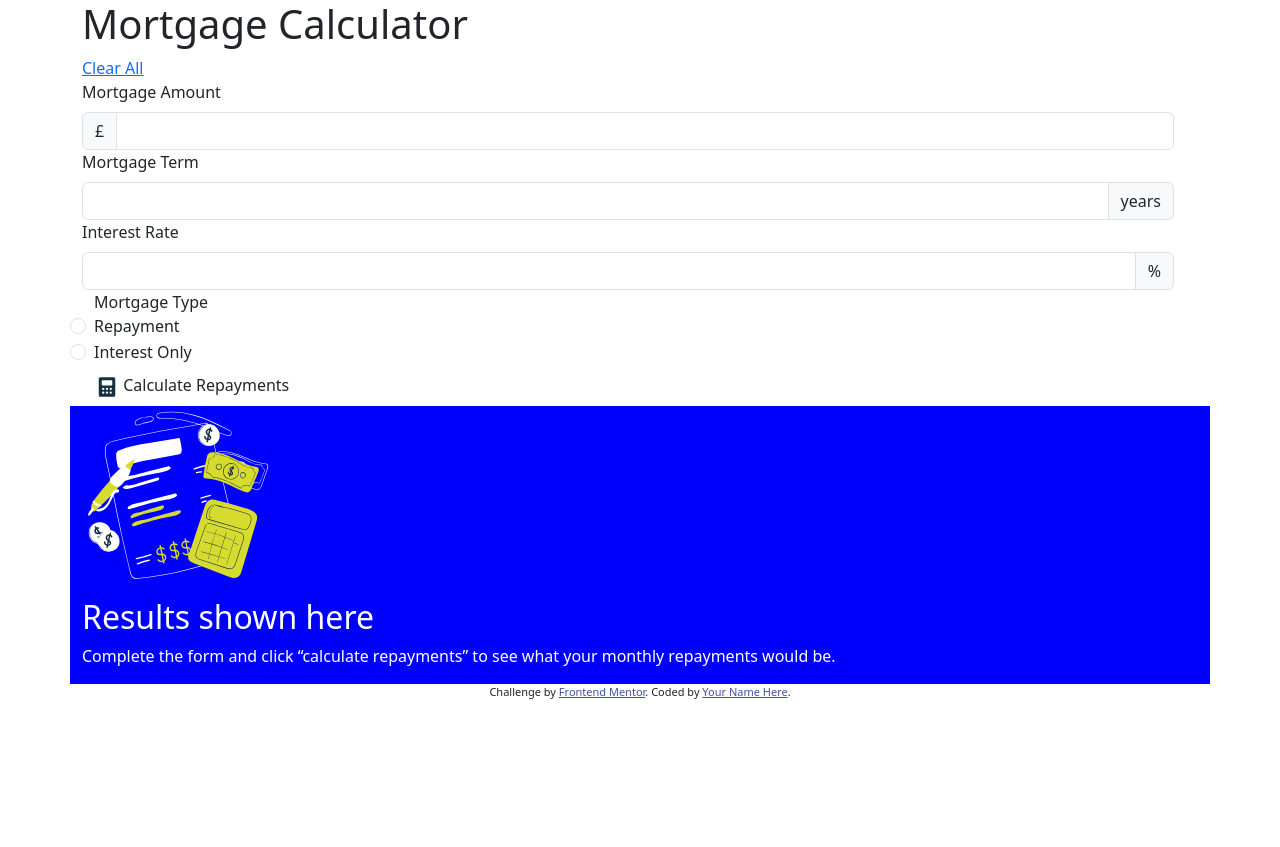
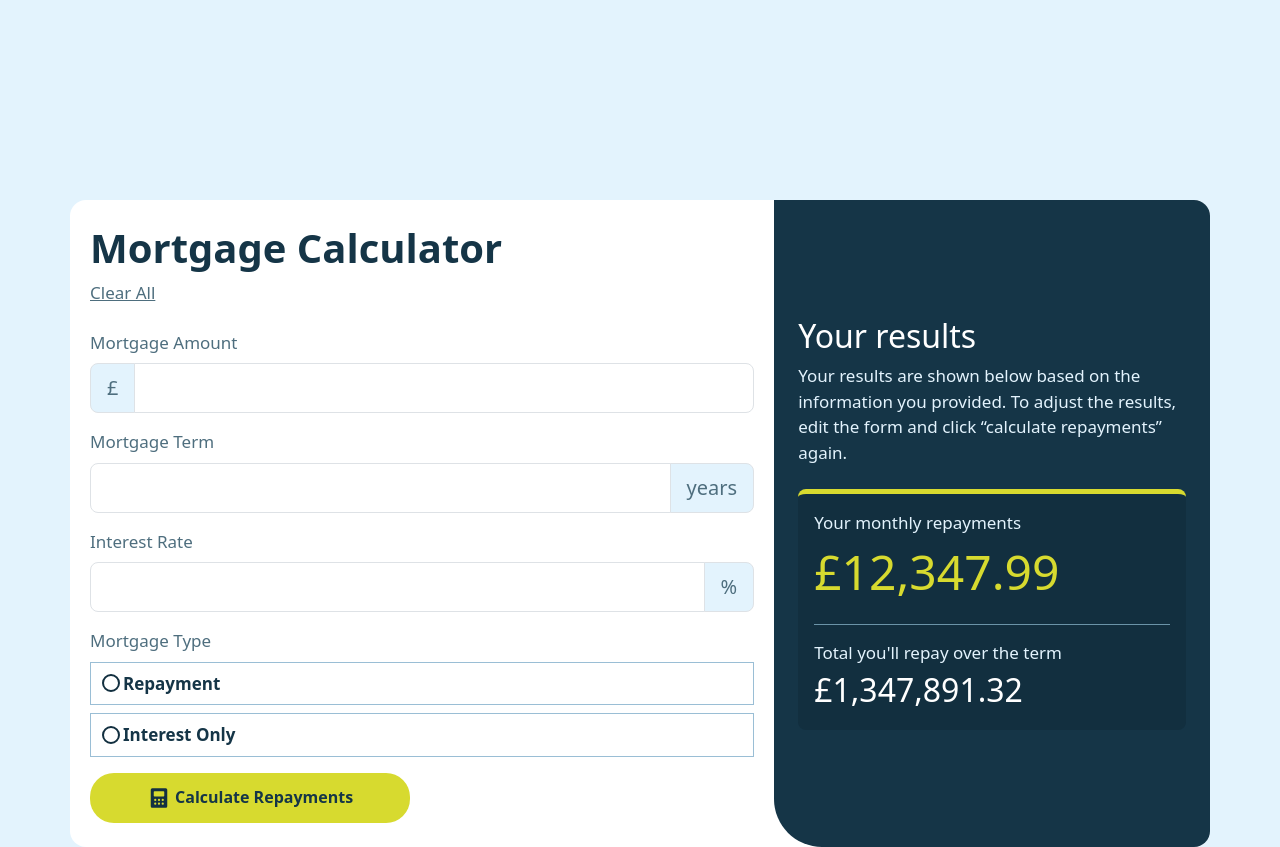
Before and after one commit to omner3/final_project, a plain HTML site: page index.html in a window 1280 px wide. Before the commit the page ends 800 px from the top, so only its background shows below. Drawn offline with nearby package versions, Linux system fonts and the light colour scheme.

Commit message:
verificación añadida

```diff
--- a/index.html
+++ b/index.html
@@ -11,22 +11,24 @@
     integrity="sha384-QWTKZyjpPEjISv5WaRU9OFeRpok6YctnYmDr5pNlyT2bRjXh0JMhjY6hW+ALEwIH" crossorigin="anonymous">
   <link rel="stylesheet" href="./styles/main.css">
 
+  <script src="./scripts/main.js" defer></script>
+
   <title>Frontend Mentor | Mortgage repayment calculator</title>
 </head>
 
-<body>
-  <div class="container">
-    <div class="row">
-      <div class="col-12">
+<body class="d-flex flex-column">
+  <div class="container d-md-flex">
+    <div class="row px-2">
+      <div class="col-12 mt-4">
         <h1>Mortgage Calculator</h1>
       </div>
       <div class="col-12">
         <a href="">Clear All</a>
       </div>
-      <form class="row needs-validation" novalidate>
-        <div class="col-12">
+      <form class="row mt-4 needs-validation" novalidate>
+        <div class="col-12 mb-3">
           <label for="mortgageAmount" class="form-label">Mortgage Amount</label>
-          <div class="input-group has-validation">
+          <div class="input-group input-group-lg has-validation">
             <span class="input-group-text" id="inputGroupPrepend">£</span>
             <input type="text" class="form-control" id="mortgageAmount" aria-describedby="inputGroupPrepend" required>
             <div class="invalid-feedback">
@@ -34,9 +36,9 @@
             </div>
           </div>
         </div>
-        <div class="col-12">
+        <div class="col-12 mb-3">
           <label for="mortgageTerm" class="form-label">Mortgage Term</label>
-          <div class="input-group has-validation">
+          <div class="input-group input-group-lg has-validation">
             <input type="text" class="form-control" id="mortgageTerm" aria-describedby="validationTerm" required>
             <span class="input-group-text" id="validationTerm">years</span>
             <div class="invalid-feedback">
@@ -44,9 +46,9 @@
             </div>
           </div>
         </div>
-        <div class="col-12">
+        <div class="col-12 mb-3">
           <label for="interesRate" class="form-label">Interest Rate</label>
-          <div class="input-group has-validation">
+          <div class="input-group input-group-lg has-validation">
             <input type="text" class="form-control" id="interesRate" aria-describedby="validationRate" required>
             <span class="input-group-text" id="validationRate">%</span>
             <div class="invalid-feedback">
@@ -54,54 +56,61 @@
             </div>
           </div>
         </div>
-        <div class="form-check col-12">
-          <label for="form-check-input">Mortgage Type</label>
-          <div class="mortgage-type">
-            <input type="radio" class="form-check-input" id="repaymentRadio" name="radio-stacked" required>
-            <label class="form-check-label" for="repaymentRadio">Repayment</label>
+        <!--Mortgage type starts-->
+        <div class="col-12">
+          <label for="">Mortgage Type</label>
+          <div class="m-type mt-2 mb-2">
+              <input type="radio" class="" id="repaymentRadio" required>
+              <label class="" for="repaymentRadio">Repayment</label>
           </div>
         </div>
-        <div class="form-check col-12">
-          <div class="mortgage-type">
-            <input type="radio" class="form-check-input" id="interestRadio" name="radio-stacked" required>
-            <label class="form-check-label" for="interestRadio">Interest Only</label>
+        <div class="col-12">
+          <div class="m-type">
+              <input type="radio" class="" id="interestRadio" required>
+              <label class="" for="interestRadio">Interest Only</label>
           </div>
           <div class="invalid-feedback">This field is required</div>
         </div>
+        <!--Mortgage type ends-->
         <div class="col-12">
-          <button class="btn" type="submit">
+          <button class="btn mt-3 mb-4" type="submit" id="caculate-repayments">
             <img src="./assets/images/icon-calculator.svg" alt="icon calculator">
             Calculate Repayments</button>
         </div>
       </form>
     </div>
-    <div class="row results-container text-white">
+    <div class="row results-container pt-4 pb-4 ">
       <!-- Empty results start -->
+      <div class="empty-results d-none">
         <div class="col-12">
           <img src="./assets/images/illustration-empty.svg" alt="illustration empty">
         </div>
         <div class="col-12">
-        <h2>Results shown here</h2>
+          <h2 class="text-white">Results shown here</h2>
         </div>
         <div class="col-12">
           <p>Complete the form and click “calculate repayments” to see what
             your monthly repayments would be.</p>
         </div>
+      </div>
       <!-- Empty results end -->
       <!-- Completed results start -->
-      <div class="completed-results d-none">
+      <div class="completed-results px-4 ">
         <div class="col-12">
-          <h2>Your results</h2>
+          <h2 class="text-white">Your results</h2>
         </div>
         <div class="col-12">
-          <p>Your results are shown below based on the information you provided.
+          <p class="pb-2">Your results are shown below based on the information you provided.
             To adjust the results, edit the form and click “calculate repayments” again.</p>
         </div>
-        <div class="col results">
-          <label for="monthly">Your monthly repayments</label>
-          <textarea type="text" id="monthly" disabled></textarea>
-          <label for="total">Total you'll repay over the term</label>
-          <textarea type="text" id="total" disabled></textarea>
+        <div class="col-12">
+          <div class="p-3" id="results">
+            <p class="mb-0">Your monthly repayments</p>
+            <span id="rs-monthly">£12,347.99</span>
+            <div class="line"></div>
+            <p class="mb-0">Total you'll repay over the term</p>
+            <span class="rs-total">£1,347,891.32</span>
+          </div>
         </div>
       </div>
       <!-- Completed results end -->
@@ -111,10 +120,7 @@
   <script src="https://cdn.jsdelivr.net/npm/bootstrap@5.3.3/dist/js/bootstrap.bundle.min.js"
     integrity="sha384-YvpcrYf0tY3lHB60NNkmXc5s9fDVZLESaAA55NDzOxhy9GkcIdslK1eN7N6jIeHz"
     crossorigin="anonymous"></script>
-  <div class="attribution">
-    Challenge by <a href="https://www.frontendmentor.io?ref=challenge">Frontend Mentor</a>.
-    Coded by <a href="#">Your Name Here</a>.
-  </div>
+
 </body>
 
 </html>
--- /dev/null
+++ b/scripts/main.js
@@ -0,0 +1,18 @@
+(() => {
+    'use strict'
+
+    // Fetch all the forms we want to apply custom Bootstrap validation styles to
+    const forms = document.querySelectorAll('.needs-validation')
+
+    // Loop over them and prevent submission
+    Array.from(forms).forEach(form => {
+      form.addEventListener('submit', event => {
+        if (!form.checkValidity()) {
+          event.preventDefault()
+          event.stopPropagation()
+        }
+
+        form.classList.add('was-validated')
+      }, false)
+    })
+  })()
--- a/styles/main.css
+++ b/styles/main.css
@@ -1,12 +1,122 @@
-/* Feel free to remove these styles or customise in your own stylesheet 👍 */
-.attribution {
-    font-size: 11px;
+body {
+    background-color: hsl(202, 86%, 94%);
+    color: hsl(200, 24%, 40%);
+    font-size: 17px;
+}
+.input-group-lg{
+    height: 50px;
+}
+
+h1, .m-type, .btn {
+    color: hsl(202, 55%, 18%);
+    font-weight:700;
+}
+
+#inputGroupPrepend,
+#validationTerm,
+#validationRate {
+    background-color: hsl(202, 86%, 94%);
+    color: hsl(200, 24%, 40%);
+}
+
+.container {
+    background-color: hsl(0, 0%, 100%);
+}
+
+a {
+    color: hsl(200, 24%, 40%);
+}
+.m-type{
+    display: flex;
+    align-items: center;
+    padding: 8px;
+    gap: 0.5rem;
+    border: 1px solid hsl(203, 41%, 72%);
+
+}
+.m-type > * {
+    cursor: pointer;
+}
+.m-type:hover{
+    border: 1px solid hsl(61, 70%, 52%);
+}
+.m-type.selected{
+
+    border: 1px solid hsl(61, 70%, 52%);
+}
+
+
+input[type='radio']{
+    appearance: none;
+    width: 0.5rem;
+    height: 0.5rem;
+    margin-left: .5rem;
+    outline: 2px solid hsl(202, 55%, 16%);
+    outline-offset: 3px;
+    border-radius: 50%;
+}
+input[type='radio']:checked{
+    background-color: hsl(61, 70%, 52%);
+}
+.btn {
+    background-color: hsl(61, 70%, 52%);
+    width: 320px;
+    border-radius: 1.5rem;
+    height: 50px;
+}
+
+.results-container {
+    background-color: hsl(202, 55%, 18%);
+    color: hsl(202, 86%, 94%);
+    display: flex;
+    flex-direction: column;
+    align-items: center;
     text-align: center;
 }
 
-.attribution a {
-    color: hsl(228, 45%, 44%);
+#results {
+    background-color: hsl(202, 55%, 16%);
+    border-top: 5px solid hsl(61, 70%, 52%);
+    border-radius: .5rem;
 }
-.results-container{
-    background-color: blue;
+#rs-monthly{
+    color: hsl(61, 70%, 52%);
+    font-size: 3rem;
 }
+.rs-total{
+    color: white;
+    font-size: 2rem;
+}
+.line{
+    background-color: hsl(200, 26%, 54%);
+    width: 100%;
+    height: 0.5px;
+    margin: 1rem 0;
+    display: block;
+}
+
+.completed-results {
+    display: flex;
+    flex-direction: column;
+    align-items: start;
+    text-align: left;
+}
+
+
+@media (min-width: 768px) {
+
+    .container{
+        border-radius: 1rem;
+        margin-top: 200px;
+
+    }
+    .results-container{
+        border-radius: 1rem;
+        border-top-left-radius: 0;
+        border-bottom-left-radius: 3rem;
+        width: 1500px;
+        display: flex;
+        align-items: center;
+        justify-content: center;
+    }
+}
```
Lines whose indentation alone changed are shown as unchanged.
